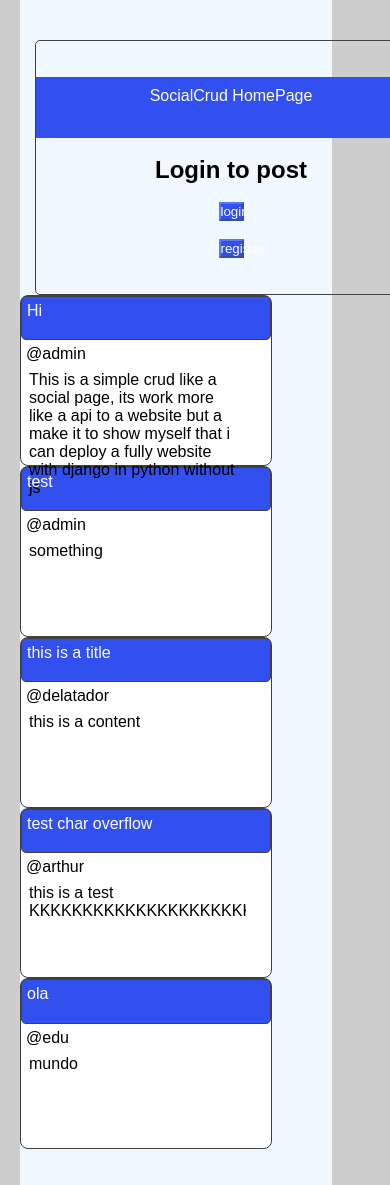
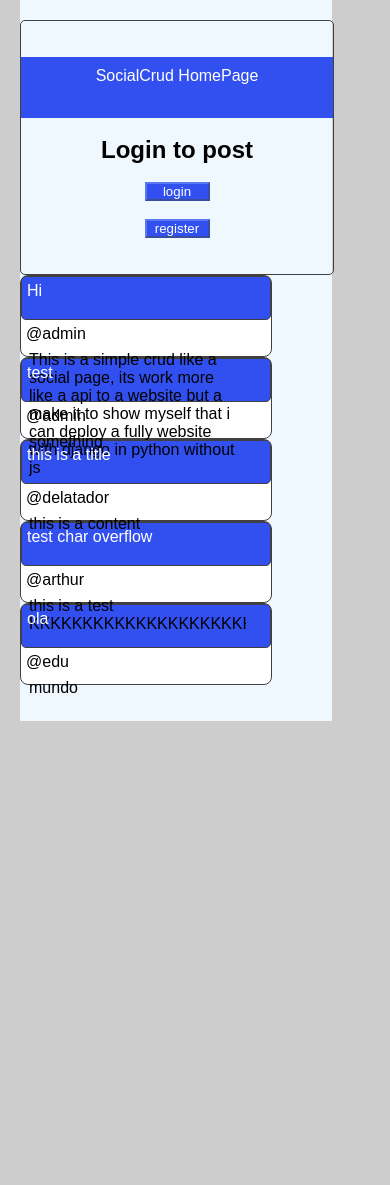
Before and after one commit to ddr669/socialCrud, a Django app: page /homepage/ in a window 390 px wide; the page is wider, and only the part inside the window is pictured. After the commit the page ends 721 px from the top of that part, so only its background shows below. Run offline with Django 5.2, Linux system fonts and the light colour scheme; data comes from the database, SQL or seed files in the repository.

Commit message:
responsive

```diff
--- a/socialCrud/front_end/templates/default_home.html
+++ b/socialCrud/front_end/templates/default_home.html
@@ -72,7 +72,8 @@
 
         }
         .header_ {
-            border: 0.5px solid rgb(65,65,65);border-radius: 5px;width: 100svw; height: 30svh; align-content: center;
+            border: 0.5px solid rgb(65,65,65);border-radius: 5px;width: 80svw; height: 30svh; align-content: center;
+            margin: 0;
         }
         .home {
             width: 80svw;
@@ -82,7 +83,7 @@
         }
         .postit_field {
             width: 80%;
-            height: 20svh;
+            height: 80px;
             background-color: white;
             margin: 0;
             border: 1px solid rgb(65,65,65);
@@ -139,11 +140,11 @@
                     <h2>Login to post</h2>
                     <br>
                     <form method='GET' action="/login/">{% csrf_token %}
-                        <button style="color: rgb(255,255,255);background-color: rgb(50,80,240); border-color: rgb(90,120, 240);width: 25px;" type="submit">login</button>
+                        <button style="color: rgb(255,255,255);background-color: rgb(50,80,240); border-color: rgb(90,120, 240);width: 65px;" type="submit">login</button>
                     </form>
                     <br>
                     <form method="GET" action="/register/">{% csrf_token %}
-                        <button style="color: rgb(255,255,255);background-color: rgb(50,80,240); border-color: rgb(90,120, 240);width: 25px;" type="submit">register</button>
+                        <button style="color: rgb(255,255,255);background-color: rgb(50,80,240); border-color: rgb(90,120, 240);width: 65px;" type="submit">register</button>
 
                     </form>
 
@@ -162,7 +163,7 @@
 
             </div>
             </a>
-            <div style="width: 90%;height: 80%; overflow: auto;">
+            <div style="width: 90%;height: 50%; overflow: auto;">
                 <p style="text-align: left;margin: 5px;">@{{x.username}}</p>
                 <p style="margin: 8px;">{{x.content}}</p>
             </div>
```
